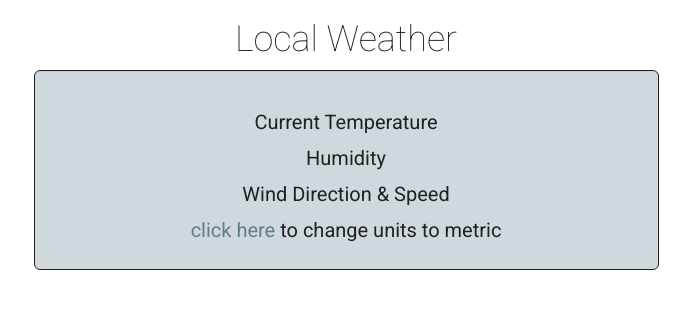
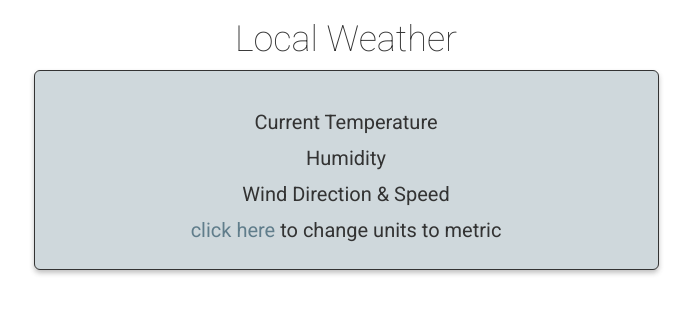
Before and after one commit to charlesmilam/fcc, a plain HTML site: page local-weather/index.html in a window 1280 px wide. Shown: the full height of the page, 294-986 px from the left. Drawn offline with nearby package versions, Linux system fonts and the light colour scheme; some packages are replaced by stand-ins of ours.

Commit message:
Add box shadow to curr conditons card. Modify default color of text.

```diff
--- a/local-weather/sass/palette.sass
+++ b/local-weather/sass/palette.sass
@@ -5,6 +5,6 @@ $primary-color:        #607D8B
 $primary-color-light:  #CFD8DC
 $primary-color-text:   #FFFFFF
 $accent-color:         #9E9E9E
-$primary-text-color:   #212121
+$primary-text-color:   #333333
 $secondary-text-color: #727272
 $divider-color:        #B6B6B6
--- a/local-weather/sass/style.scss
+++ b/local-weather/sass/style.scss
@@ -39,6 +39,7 @@ body {
 .current-conditions {
   background-color: $primary-color-light;
   border: 1px solid $primary-text-color;
+  @include single-box-shadow(0, 3px, 5px, 0, rgba(51, 51, 51, 0.3));
   text-align: center;
   margin: auto;
   max-width: 50%;
@@ -51,6 +52,7 @@ body {
 }
 .weather-icon {
   i {
+    color: $primary-text-color;
     margin: auto;
     font-size: 5em;
   }
```
Also changed, not shown: local-weather/stylesheets/style.css.
